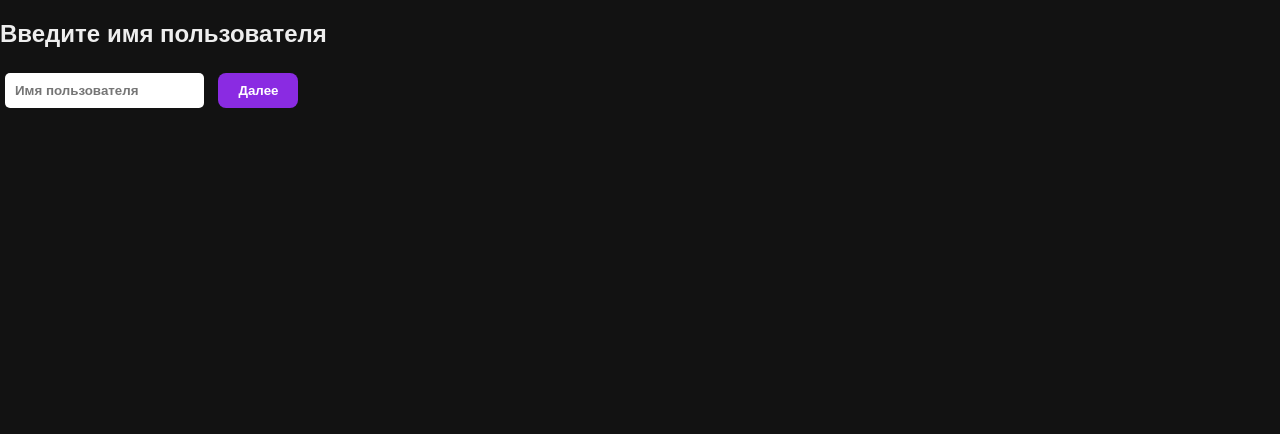
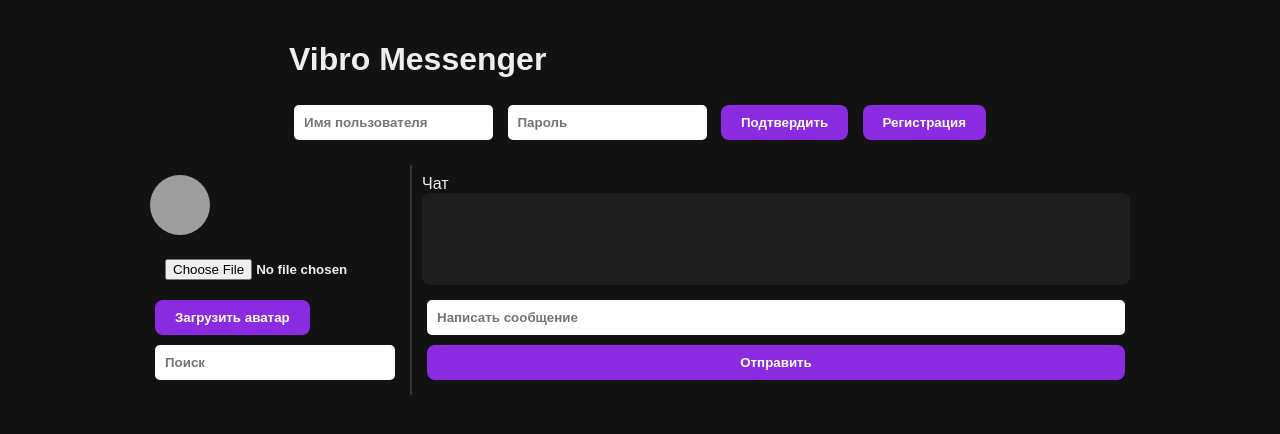
Before and after one commit to fuckarskiy/vibromessenger3.0, a Flask app: page / in a window 1280 px wide. Shown: the top 434 px of the page. Run offline with Flask 3, Linux system fonts and the light colour scheme; grey boxes are pictures that could not be loaded.

Commit message:
Update index.html

```diff
--- a/templates/index.html
+++ b/templates/index.html
@@ -4,51 +4,42 @@
 <meta charset="UTF-8">
 <meta name="viewport" content="width=device-width, initial-scale=1.0">
 <title>Vibro Messenger</title>
-<link rel="stylesheet" href="/static/style.css">
+<link rel="stylesheet" href="static/style.css">
 </head>
 <body>
-<div id="container">
+<div class="container">
 
-  <!-- ===== AUTH ===== -->
+  <!-- Логин / Регистрация -->
   <div id="auth">
-    <div id="step1">
-      <h2>Введите имя пользователя</h2>
-      <input type="text" id="username" placeholder="Имя пользователя">
-      <button id="next1" class="purple-btn">Далее</button>
+    <h1>Vibro Messenger</h1>
+    <input id="username" placeholder="Имя пользователя">
+    <input id="password" type="password" placeholder="Пароль">
+    <button type="button" id="loginBtn">Подтвердить</button>
+    <button type="button" id="regBtn">Регистрация</button>
+  </div>
+
+  <!-- Главное меню -->
+  <div id="main" class="hidden">
+    <div id="sidebar">
+      <div id="profileBox">
+        <img id="avatar" src="static/avatars/default.png">
+        <span id="userLabel"></span>
+        <input type="file" id="avatarFile">
+        <button id="updateAvatar">Загрузить аватар</button>
+      </div>
+      <input id="searchUser" placeholder="Поиск">
+      <div id="usersList"></div>
     </div>
-    <div id="step2" style="display:none;">
-      <h2>Введите пароль</h2>
-      <input type="password" id="password" placeholder="Пароль">
-      <button id="next2" class="purple-btn">Подтвердить</button>
+    <div id="chatBox">
+      <div id="chatHeader">Чат</div>
+      <div id="messages"></div>
+      <input id="msgInput" placeholder="Написать сообщение">
+      <button id="sendBtn">Отправить</button>
     </div>
   </div>
 
-  <!-- ===== MAIN MENU ===== -->
-  <div id="main" style="display:none;">
-    <div id="sidebar">
-      <button id="profile-btn">Профиль</button>
-      <input type="text" id="search" placeholder="Поиск пользователей...">
-      <div id="users-list"></div>
-      <div id="groups-list"></div>
-      <button id="create-group-btn" class="purple-btn">Создать группу</button>
-    </div>
-    <div id="chat-window">
-      <div id="messages"></div>
-      <input type="text" id="msg-input" placeholder="Написать сообщение...">
-      <button id="send-msg" class="purple-btn">Отправить</button>
-    </div>
-  </div>
+</div>
 
-  <!-- ===== PROFILE ===== -->
-  <div id="profile" style="display:none;">
-    <h2>Профиль</h2>
-    <img id="profile-img" src="" alt="Аватар" style="width:80px;height:80px;border-radius:50%;margin-bottom:10px;">
-    <input type="text" id="profile-username" placeholder="Никнейм">
-    <input type="text" id="profile-avatar" placeholder="Ссылка на аватар">
-    <button id="save-profile" class="purple-btn">Сохранить</button>
-  </div>
-
-</div>
-<script src="/static/script.js"></script>
+<script src="static/script.js"></script>
 </body>
 </html>
```
